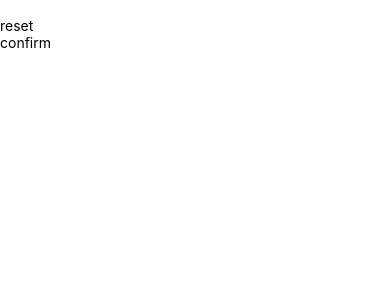
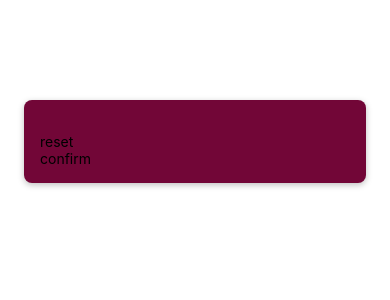
Before and after one commit to jaeryo2357/ReactNative_Guess_my_number, a React Native app: screen / in a window 390 px wide. Shown: the top 300 px of the page. Built offline with nearby package versions, Linux system fonts and the light colour scheme.

Commit message:
뷰에 shadow 적용하기

```diff
--- a/screens/StartGameScreen.js
+++ b/screens/StartGameScreen.js
@@ -1,9 +1,9 @@
-import { TextInput, View } from "react-native";
+import { TextInput, View, StyleSheet } from "react-native";
 import PrimaryButton from "../components/PrimaryButton";
 
 function StartGameScreen() {
     return (
-        <View>
+        <View style={styles.inputContainer}>
             <TextInput/>
             <PrimaryButton>reset</PrimaryButton>
             <PrimaryButton>confirm</PrimaryButton>
@@ -12,3 +12,18 @@ function StartGameScreen() {
 }
 
 export default StartGameScreen;
+
+const styles = StyleSheet.create({
+    inputContainer: {
+        marginTop: 100,
+        marginHorizontal: 24,
+        padding: 16,
+        borderRadius: 8,
+        backgroundColor: '#720637',
+        elevation: 4,
+        shadowColor: 'black',
+        shadowOffset: { width: 0, height: 2},
+        shadowRadius: 6,
+        shadowOpacity: 0.25
+    }
+});
```
